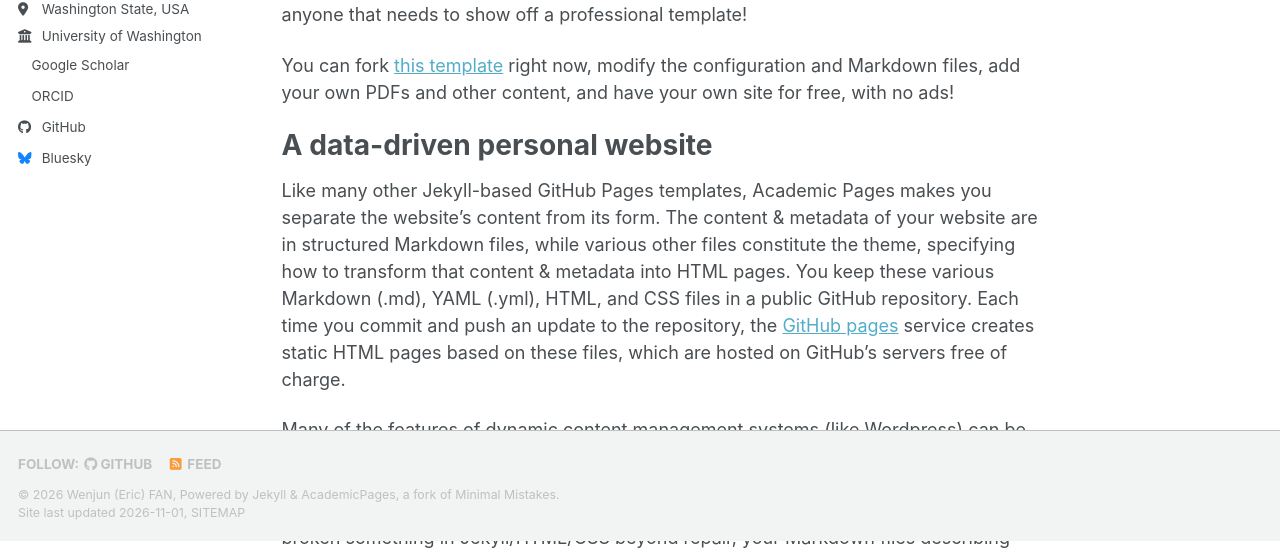
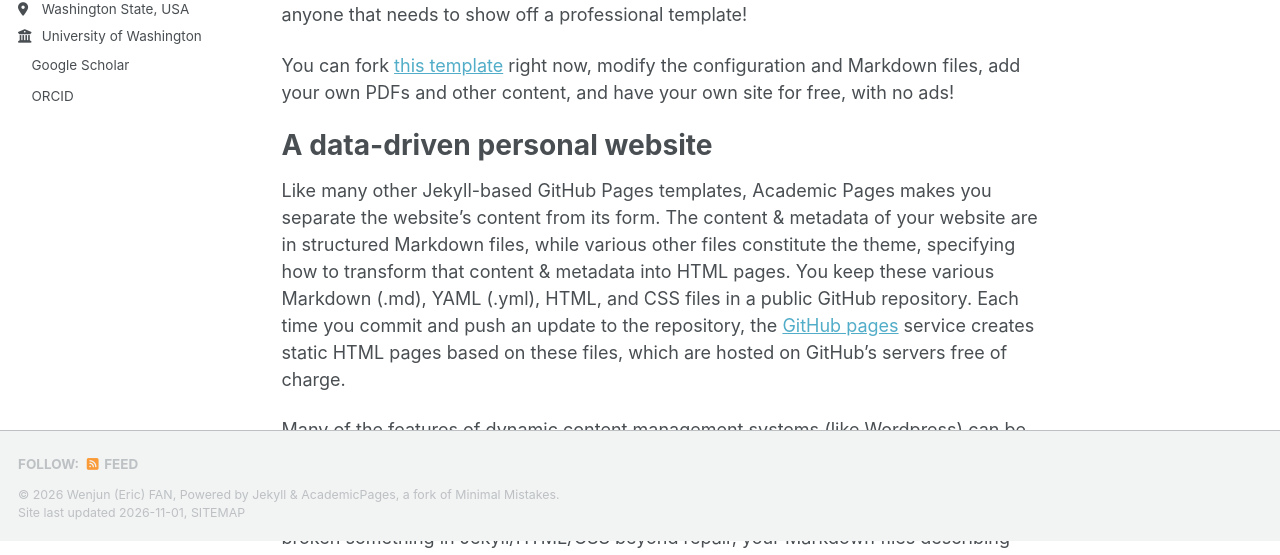
Before and after one commit to fanwj2010/fanwj2010.github.io, a Jekyll site: the page built from _pages/about.md, in a window 1280 px wide. Shown: the part 359-914 px from the top of the page. Built offline with Jekyll 4.4.1, drawn with Linux system fonts in a browser that asks for light colours; a script bundle is joined from its source files by our own code; a style sheet for code colours, icons or effects is not loaded.

Commit message:
Update _config.yml

```diff
--- a/_config.yml
+++ b/_config.yml
@@ -15,8 +15,8 @@ name                     : &name "Wenjun (Eric) FAN"
 description              : &description "Your Name's academic portfolio"   # Update this with a general description of your site, this is the default if not overridden by a page
 url                      : https://fanwj2010.github.io # The base hostname & protocol for your site e.g. "https://[your GitHub username].github.io",
                                                            # or if you already have some other page hosted on Github then use "https://[your GitHub username].github.io/[Your Repo Name]"
-baseurl                  : "" # the subpath of your site, e.g. "/blog"
-repository               : "academicpages/academicpages.github.io"
+baseurl                  : #"" # the subpath of your site, e.g. "/blog"
+repository               : #"academicpages/academicpages.github.io"
 
 # Site Author - The following control what appear as part of the author content on the side bar.
 #               If a field is blank the icon and link will not appear, otherwise it will be shown.
@@ -51,13 +51,13 @@ author:
   bitbucket        : # Username - Update with your username on the site
   codepen          : # Username
   dribbble         : # Username
-  github           : "academicpages"
+  github           : #"academicpages"
   kaggle           : # Username
   stackoverflow    : # User number or user number and name (i.e., use "1" or "1/jeff-atwood")
 
   # Social media
   artstation       : # Username
-  bluesky          : "bsky.app" # Replace this with you Bluesky username
+  bluesky          : #"bsky.app" # Replace this with you Bluesky username
   facebook         : # Username
   flickr           : # Username
   foursquare       : # Username
```
